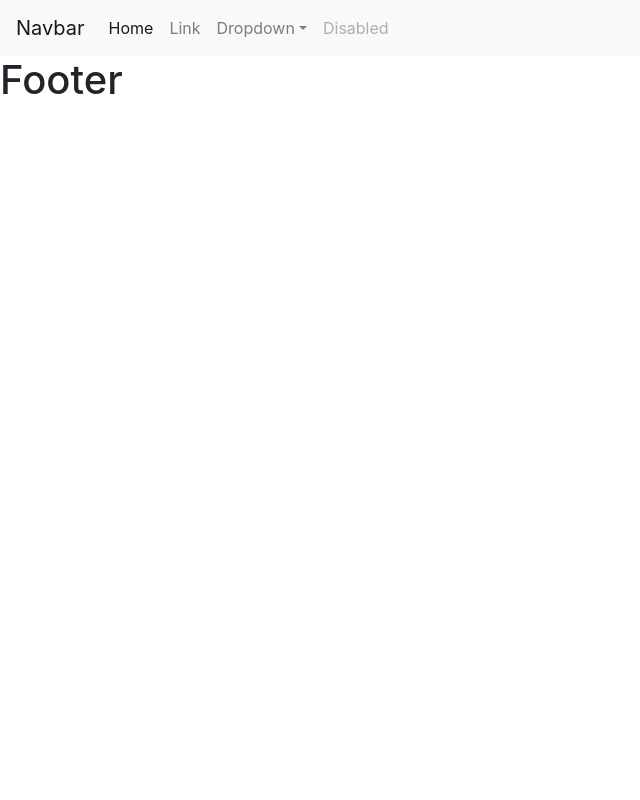
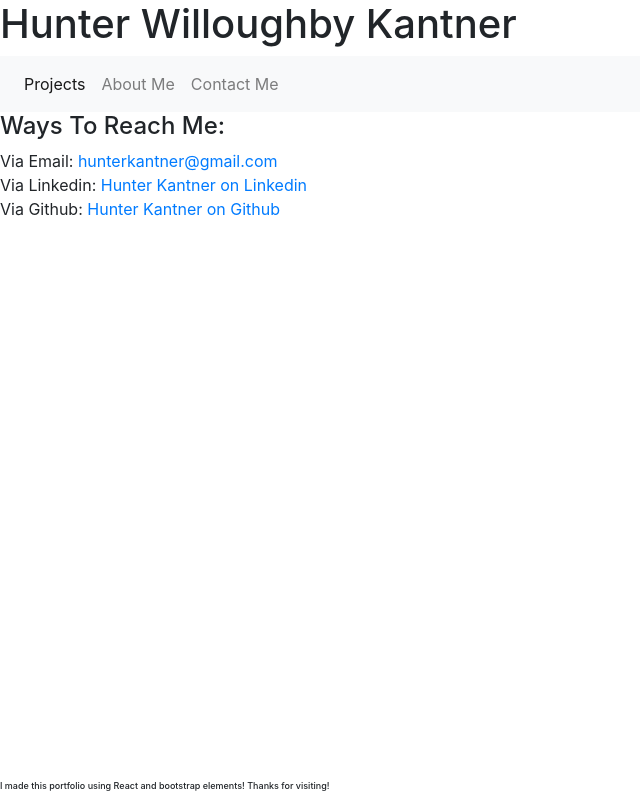
Before and after one commit to hunterwk/react-based-portfolio, a React (Create React App) app: page /contact in a window 1280 px wide. Shown: the whole page, without its empty margins (0-640 px from the left). Built offline with nearby package versions, Linux system fonts and the light colour scheme.

Commit message:
added some styling and contact page

```diff
--- a/package.json
+++ b/package.json
@@ -7,6 +7,7 @@
     "@testing-library/react": "^11.1.1",
     "@testing-library/user-event": "^12.2.0",
     "bootstrap": "^4.5.3",
+    "nodemon": "^2.0.6",
     "react": "^17.0.1",
     "react-dom": "^17.0.1",
     "react-router-dom": "^5.2.0",
--- a/src/App.js
+++ b/src/App.js
@@ -1,8 +1,10 @@
 import 'bootstrap/dist/css/bootstrap.css';
 import './App.css';
 import Main from "./pages/main";
+import Contact from "./pages/contact";
 import Header from "./components/Header";
 import Footer from "./components/Footer";
+
 import { BrowserRouter as Router, Route, Switch } from "react-router-dom";
 
 function App() {
@@ -12,6 +14,7 @@ function App() {
       <Router >
         <Switch>
           <Route exact path="/" component={Main} />
+          <Route exact path="/contact" component={Contact} />
         </Switch>
       </Router>
       <Footer />
--- a/src/components/Footer/index.js
+++ b/src/components/Footer/index.js
@@ -1,7 +1,8 @@
 import React from "react";
+import "./styles.css";
 
 function Footer () {
-    return <h1>Footer</h1>
+    return <h6>I made this portfolio using React and bootstrap elements! Thanks for visiting!</h6>
 }
 
 export default Footer;
--- /dev/null
+++ b/src/components/Footer/styles.css
@@ -0,0 +1,6 @@
+h6 {
+    font-size: 9px;
+    position: fixed;
+    bottom: 0;
+    width: 100%;
+}
--- a/src/components/Header/index.js
+++ b/src/components/Header/index.js
@@ -3,33 +3,18 @@ import React from "react";
 function Header() {
     return (
     <div>
+        <h1>Hunter Willoughby Kantner</h1>
     <nav className="navbar navbar-expand-lg navbar-light bg-light">
-        <a className="navbar-brand" href="#">Navbar</a>
-        <button className="navbar-toggler" type="button" data-toggle="collapse" data-target="#navbarSupportedContent" aria-controls="navbarSupportedContent" aria-expanded="false" aria-label="Toggle navigation">
-            <span className="navbar-toggler-icon"></span>
-        </button>
-
         <div className="collapse navbar-collapse" id="navbarSupportedContent">
             <ul className="navbar-nav mr-auto">
                 <li className="nav-item active">
-                    <a className="nav-link" href="#">Home <span className="sr-only">(current)</span></a>
+                    <a className="nav-link" href="/">Projects</a>
                 </li>
                 <li className="nav-item">
-                    <a className="nav-link" href="#">Link</a>
-                </li>
-                <li className="nav-item dropdown">
-                    <a className="nav-link dropdown-toggle" href="#" id="navbarDropdown" role="button" data-toggle="dropdown" aria-haspopup="true" aria-expanded="false">
-                        Dropdown
-        </a>
-                    <div className="dropdown-menu" aria-labelledby="navbarDropdown">
-                        <a className="dropdown-item" href="#">Action</a>
-                        <a className="dropdown-item" href="#">Another action</a>
-                        <div className="dropdown-divider"></div>
-                        <a className="dropdown-item" href="#">Something else here</a>
-                    </div>
+                    <a className="nav-link" href="/aboutme">About Me</a>
                 </li>
                 <li className="nav-item">
-                    <a className="nav-link disabled" href="#" tabindex="-1" aria-disabled="true">Disabled</a>
+                    <a className="nav-link" href="/contact">Contact Me</a>
                 </li>
             </ul>
      </div>
--- a/src/pages/contact.js
+++ b/src/pages/contact.js
@@ -0,0 +1,19 @@
+import React from "react";
+
+function Contact() {
+    return (
+        <div>
+            <h4>
+                Ways To Reach Me:
+                    </h4>
+            <p>
+                Via Email: <a href="mailto:hunterkantner@gmail.com">hunterkantner@gmail.com</a><br />
+                        Via Linkedin: <a href="https://www.linkedin.com/in/hunter-kantner-780788194/">Hunter Kantner on Linkedin</a> <br />
+                        Via Github: <a href="https://github.com/hunterwk">Hunter Kantner on Github</a> <br />
+            </p>
+        </div>
+    )
+
+}
+
+export default Contact;
```
Also changed, not shown: src/pages/project.js (+12 -0 lines), 1 other file (tests, documents, lock files or other folders).
